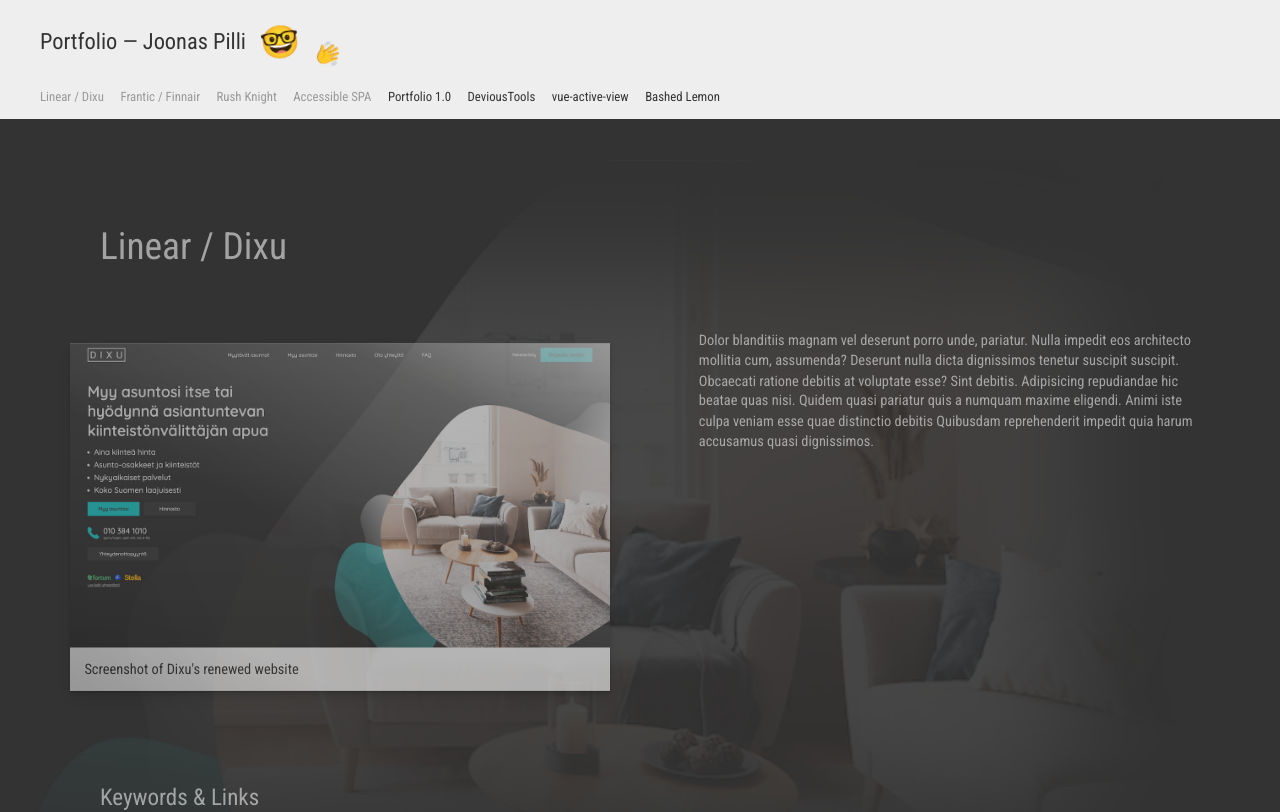
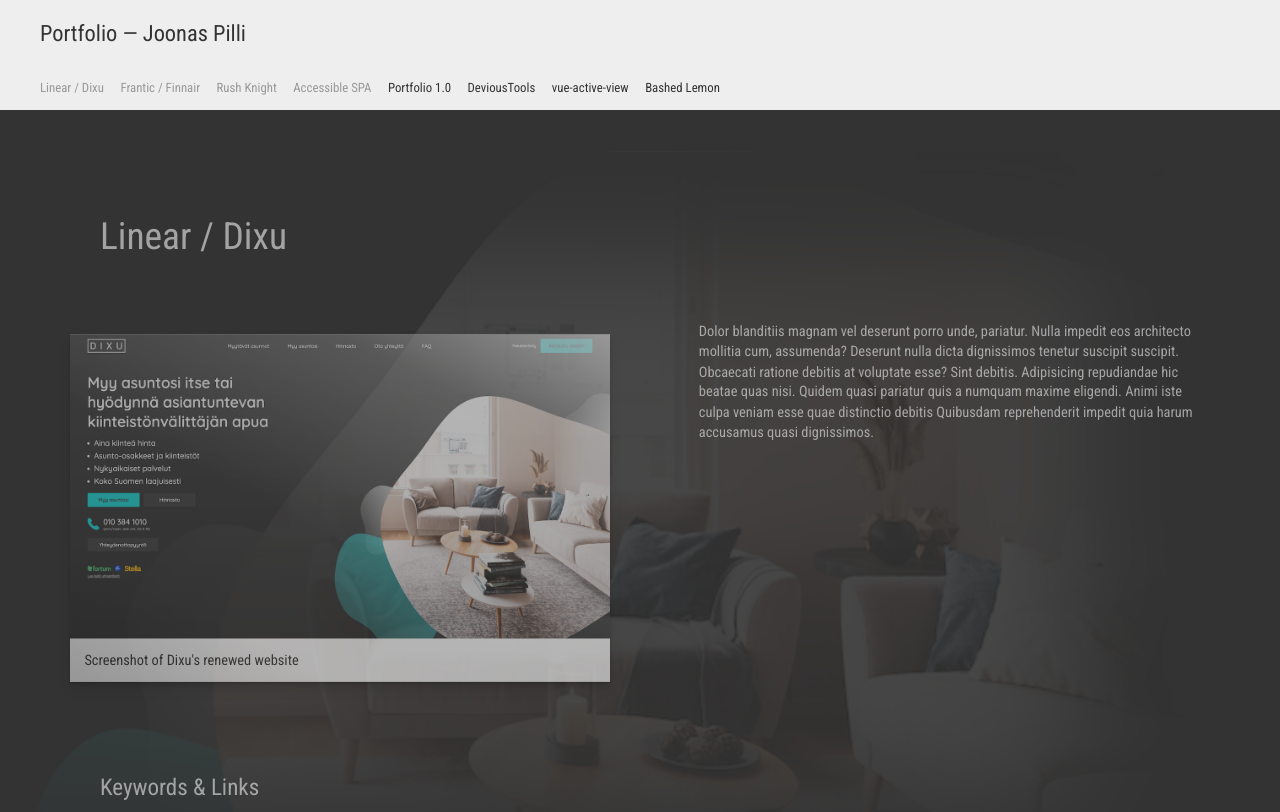
Before and after one commit to joonaspilli/portfolio, a website: page index.html in a window 1280 px wide. Shown: the top 812 px of the page. Drawn offline with Linux system fonts and the light colour scheme.

Commit message:
Removed smiley

```diff
--- a/index.html
+++ b/index.html
@@ -11,10 +11,6 @@
     <header>
         <h1>
             Portfolio &mdash; Joonas Pilli
-            <div class="greeting" aria-hidden="true">
-                <span class="greeting__face">&#129299</span>
-                <span class="greeting__hand">&#128075</span>
-            </div>
         </h1>
     </header>
 
--- a/style.css
+++ b/style.css
@@ -36,38 +36,6 @@ h1, h2, h3, h4 {
 
 h1 {
     font-size: 1.4rem;
-}
-
-@keyframes wave {
-    from {
-        transform: scaleX(-1) rotateZ(10deg);
-    }
-    to {
-        transform: scaleX(-1) rotateZ(-25deg);
-    }
-}
-
-.greeting {
-    margin-left: 0.4em;
-    display: inline-block;
-}
-
-.greeting__face {
-    position: relative;
-    top: 0.1em;
-    font-size: 2rem;
-    display: inline-block;
-    animation: 0.6s cubic-bezier(0.76, 0, 0.24, 1) infinite alternate-reverse wave;
-}
-
-.greeting__hand {
-    display: inline-block;
-    transform: scaleX(-1);
-    transform-origin: right bottom;
-    animation: 0.6s cubic-bezier(0.68, -0.6, 0.32, 1.6) infinite alternate wave;
-    position: relative;
-    top: 0.2em;
-    right: 1em;
 }
 
 h2 {
```
